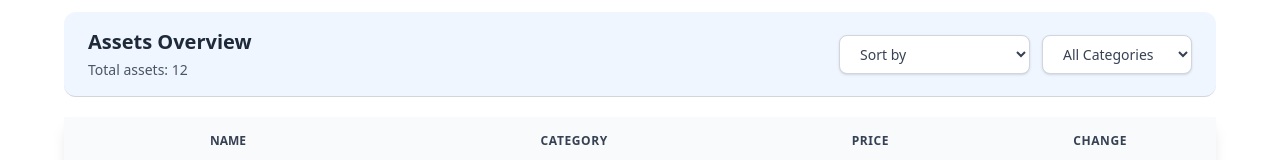
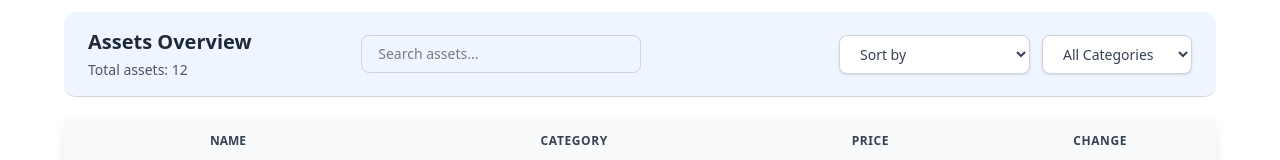
Before and after one commit to mennaomar777/real-time-assets-dashboard, a Next.js app: page / in a window 1280 px wide. Shown: the top 160 px of the page. Built offline with nearby package versions, Linux system fonts and the light colour scheme.

Commit message:
implement assets searching without debounce

```diff
--- a/app/_components/search/Search.tsx
+++ b/app/_components/search/Search.tsx
@@ -0,0 +1,26 @@
+import React from "react";
+
+export default function Search({
+  onSearch,
+}: {
+  onSearch: (value: string) => void;
+}) {
+  return (
+    <div>
+      <input
+        type="search"
+        className="
+        px-4 py-2
+        rounded-lg
+        border border-gray-300
+        text-sm
+        focus:outline-none
+        focus:ring-2 focus:ring-blue-400
+        w-70
+      "
+        placeholder="Search assets..."
+        onChange={(e) => onSearch(e.target.value)}
+      />
+    </div>
+  );
+}
--- a/app/page.tsx
+++ b/app/page.tsx
@@ -5,11 +5,13 @@ import { AssetType } from "./_interfaces/asset";
 import { data } from "./_lib/data";
 import Sort from "./_components/sort/Sort";
 import Filter from "./_components/filter/Filter";
+import Search from "./_components/search/Search";
 
 export default function Home() {
   const [assets, setAssets] = useState<AssetType[]>(data);
   const [sortBy, setSortBy] = useState<string>("");
   const [filterBy, setFilterBy] = useState<string>("");
+  const [search, setSearch] = useState("");
 
   let newAssets: AssetType[] = structuredClone(assets);
 
@@ -27,6 +29,13 @@ export default function Home() {
   if (filterBy)
     newAssets = newAssets.filter((asset) => asset.category === filterBy);
 
+  // Search
+  if (search) {
+    newAssets = newAssets.filter((asset) =>
+      asset.name.toLowerCase().includes(search.toLowerCase()),
+    );
+  }
+
   return (
     <main>
       <div className="container mx-auto max-w-[90%]">
@@ -39,6 +48,9 @@ export default function Home() {
               Total assets: {assets.length}
             </p>
           </div>
+          <div className="w-full md:w-1/3">
+            <Search onSearch={setSearch} />
+          </div>
           <div className="flex flex-col sm:flex-row gap-2 md:gap-3">
             <Sort onSort={setSortBy} />
             <Filter onFilter={setFilterBy} />
```
